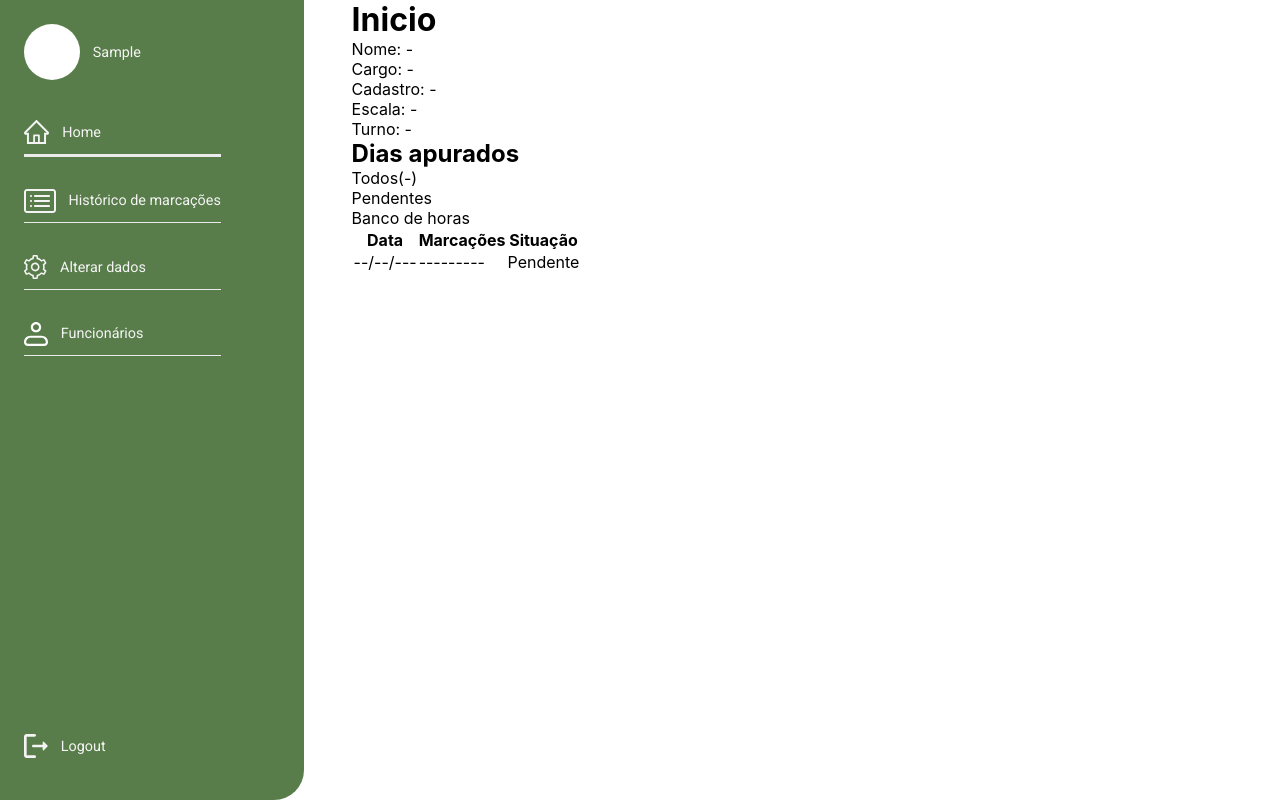
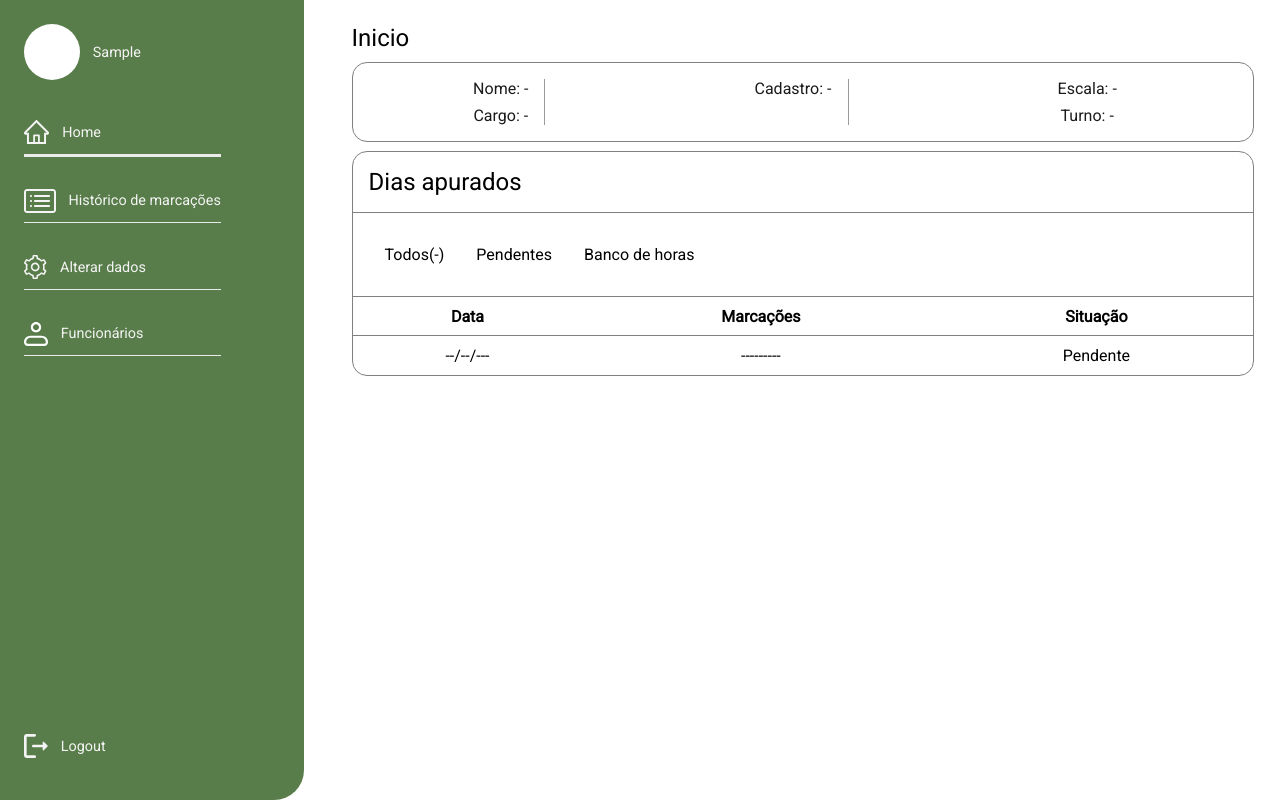
Before and after one commit to Brunowcst/sistemadecontroledepontos, a React (Create React App) app in the folder src/front-end/front-repy/: page /home in a window 1280 px wide. Built offline with nearby package versions, Linux system fonts and the light colour scheme; sample sign-in values are in the browser's storage.

Commit message:
Estilização da tabela

```diff
--- a/src/front-end/front-repy/src/pages/styles/Home.module.css
+++ b/src/front-end/front-repy/src/pages/styles/Home.module.css
@@ -1,4 +1,76 @@
 .grid {
     gap: 3rem;
     width: 100%;
+    margin-top: 1.5rem;
 }
+
+.grid h1 {
+    font-family: 'Roboto', sans-serif;
+    font-weight: 400;
+    font-size: 1.5rem;
+}
+
+.sectionUser {
+    border: 1px solid grey;
+    border-radius: 15px;
+    padding: 1rem;
+    display: flex;
+    flex-direction: row;
+    justify-content: space-around;
+    font-family: 'Roboto', sans-serif;
+    margin-top: .6rem;
+}
+
+.sectionContainers {
+    border-right: 1px solid #9B9B9B;
+    padding-right: 1rem;
+    display: flex;
+    flex-direction: column;
+    align-items: center;
+    gap: .5rem;
+}
+
+.sectionContainers:last-child {
+    border-right: none;
+}
+
+.sectionContainers p {
+    color: #1A1A1A;
+}
+
+.sectionInformations {
+    border: 1px solid grey;
+    border-radius: 15px;
+    font-family: 'Roboto', sans-serif;
+    margin-top: .6rem;
+}
+
+.sectionInformations h2 {
+    font-family: 'Roboto', sans-serif;
+    padding: 1rem;
+    font-weight: 400;
+    font-size: 1.5rem;
+    border-bottom: 1px solid grey;
+}
+
+.navInformations {
+    display: flex;
+    flex-direction: row;
+    gap: 2rem;
+    padding: 2rem;
+}
+
+table {
+    border-collapse: collapse;
+    width: 100%;
+}
+
+table tr {
+    border-top: 1px solid grey;
+    padding: 1rem;
+}
+
+th, td {
+    padding: 0.6rem;
+    text-align: center;
+}
```
